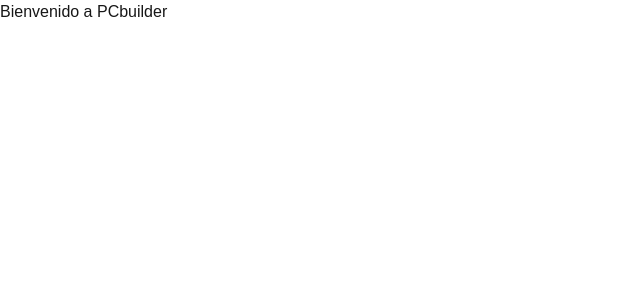
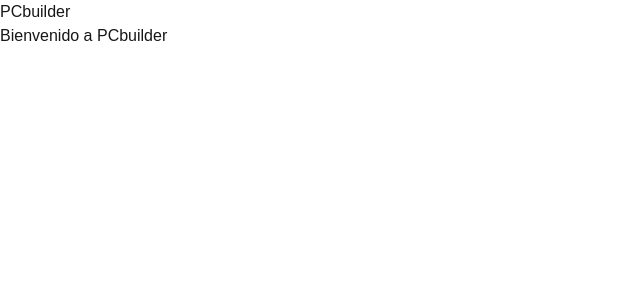
Before and after one commit to vicmedina01/pcbuilder, a Next.js app: page / in a window 1280 px wide. Shown: the top 300 px of the page, without its empty margins (0-640 px from the left). Built offline with nearby package versions, Linux system fonts and the light colour scheme.

Commit message:
feat: navbar component and layout setup

```diff
--- a/app/layout.tsx
+++ b/app/layout.tsx
@@ -1,6 +1,7 @@
 import type { Metadata } from "next";
 import { Geist, Geist_Mono } from "next/font/google";
 import "./globals.css";
+import Navbar from "@/components/Navbar.jsx";
 
 const geistSans = Geist({
   variable: "--font-geist-sans",
@@ -12,10 +13,11 @@
   subsets: ["latin"],
 });
 
-export const metadata: Metadata = {
-  title: "Create Next App",
-  description: "Generated by create next app",
+export const metadata = {
+  title: "PCbuilder",
+  description: "PC components ecommerce with an integrated PC Builder",
 };
+
 
 export default function RootLayout({
   children,
@@ -27,7 +29,10 @@
       lang="en"
       className={`${geistSans.variable} ${geistMono.variable} h-full antialiased`}
     >
-      <body className="min-h-full flex flex-col">{children}</body>
+      <body>
+        <Navbar />
+        {children}
+      </body>
     </html>
   );
 }
--- /dev/null
+++ b/components/Navbar.jsx
@@ -0,0 +1,5 @@
+export default function Navbar() {
+    return (
+            <nav>PCbuilder</nav>
+    )
+}
```
